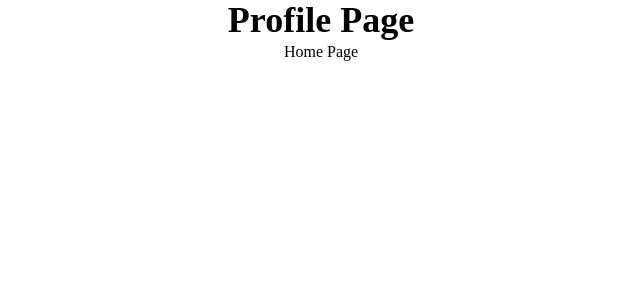
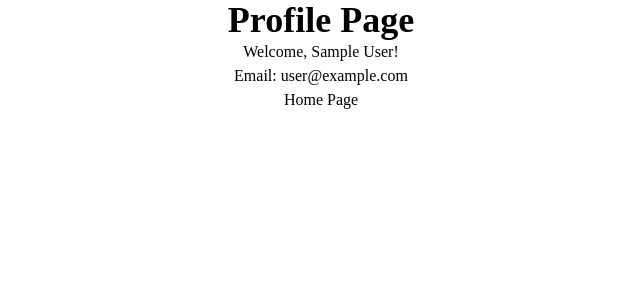
Before and after one commit to VovaShulepa/kokorooz, a Next.js app: page /profile in a window 1280 px wide. Shown: the top 300 px of the page, without its empty margins (319-959 px from the left). Built offline with nearby package versions, Linux system fonts and the light colour scheme; no server answers; sample sign-in values are in the browser's storage; a web font is replaced by a local one.

Commit message:
add mongo

```diff
--- a/package.json
+++ b/package.json
@@ -11,6 +11,7 @@
   "dependencies": {
     "bcryptjs": "^2.4.3",
     "formik": "^2.2.9",
+    "mongodb": "^6.3.0",
     "next": "^14.0.3",
     "next-auth": "^4.10.0",
     "node-fetch": "^3.3.2",
--- a/pages/profile.js
+++ b/pages/profile.js
@@ -1,10 +1,19 @@
 import Link from "next/link";
 import { getSession } from "next-auth/react";
 
-export default function Profile() {
+export default function Profile({ session }) {
   return (
     <section className="container mx-auto text-center">
       <h3 className="text-4xl font-bold">Profile Page</h3>
+
+      {session ? (
+        <div>
+          <p>Welcome, {session.user.name}!</p>
+          <p>Email: {session.user.email}</p>
+        </div>
+      ) : (
+        <p>Please sign in to view your profile.</p>
+      )}
 
       <Link href={"/"}>Home Page</Link>
     </section>
@@ -22,7 +31,7 @@ export async function getServerSideProps({ req }) {
       },
     };
   }
-  // authorize user return session
+
   return {
     props: { session },
   };
```
Also changed, not shown: 1 other file (tests, documents, lock files or other folders).
